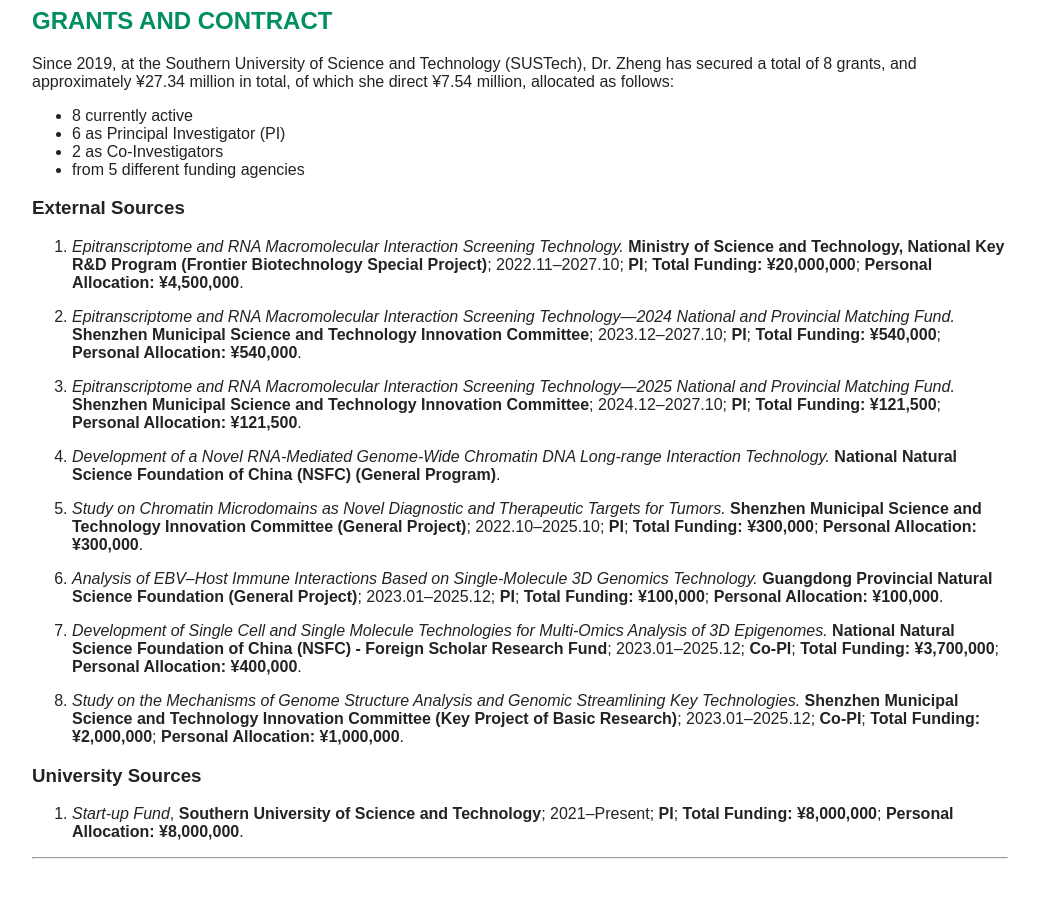
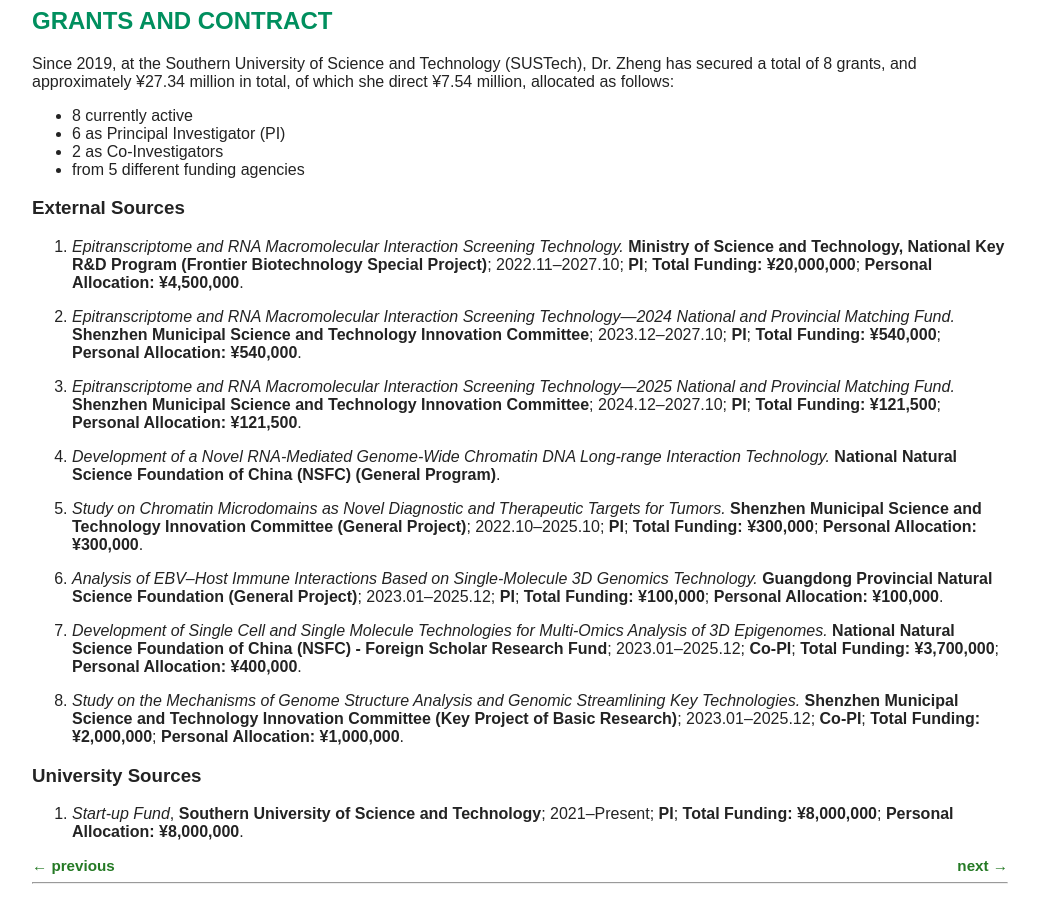
Before and after one commit to ZhengmzLab/zhengmzlab.github.io, a Jekyll site: the page built from publications.md, in a window 1280 px wide and 900 px high, scrolled down 2090 px. Shown: the whole window, without its empty margins (120-1159 px from the left). Built offline with Jekyll 4.4.1, drawn with Linux system fonts in a browser that asks for light colours; comment, search, counter and statistics services are not loaded; before the commit the page ends 2965 px from its top, so only the background shows below that.

Commit message:
Add pagination links to publications section
Added navigation links for previous and next pages.

```diff
--- a/publications.md
+++ b/publications.md
@@ -87,3 +87,10 @@ Since 2019, at the Southern University of Science and Technology (SUSTech), Dr.
 ### University Sources
 
 1. *Start-up Fund*, **Southern University of Science and Technology**; 2021–Present; **PI**; **Total Funding: ¥8,000,000**; **Personal Allocation: ¥8,000,000**.
+
+
+  <!-- 上一页 / 下一页 箭头导航，按需要修改链接 -->
+  <div class="pager">
+    <a href="/teaching.html" class="prev">&larr; previous</a>
+    <a href="/members.html" class="next">next &rarr;</a>
+  </div>
```
